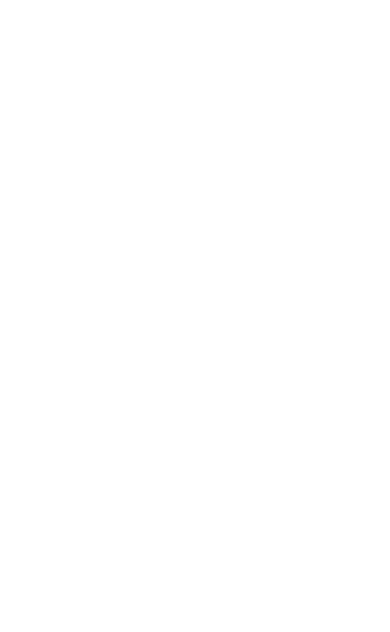
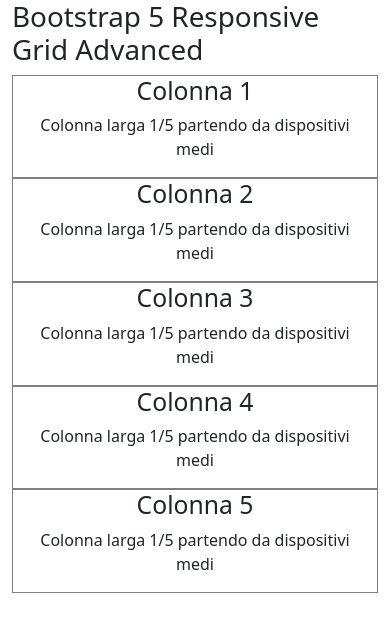
Before and after one commit to giuseppecasaburi/htmlcss-bootstrap-layout, a plain HTML site: page esercizio bonus/index.html in a window 390 px wide. Drawn offline with nearby package versions, Linux system fonts and the light colour scheme.

Commit message:
feat: sezione a 5 colonne mobile (completate)

```diff
--- a/esercizio bonus/css/style.css
+++ b/esercizio bonus/css/style.css
@@ -0,0 +1,7 @@
+[class^="col-sm"] {
+    border: 1px solid gray;
+}
+
+.container {
+    margin: 0 auto;
+}
--- a/esercizio bonus/index.html
+++ b/esercizio bonus/index.html
@@ -12,13 +12,36 @@
 <body>
     <!-- HEADER -->
     <header>
-
+        <div class="container-sm">
+            <h1>Bootstrap 5 Responsive Grid Advanced</h1>
+        </div>
     </header>
     <!-- /HEADER -->
 
     <!-- SEZIONE 5 COLONNE -->
     <section>
-
+        <div class="container row text-center">
+            <div class="col-sm-12 ">
+                <h2>Colonna 1</h2>
+                <p>Colonna larga 1/5 partendo da dispositivi medi</p>
+            </div>
+            <div class="col-sm-12">
+                <h2>Colonna 2</h2>
+                <p>Colonna larga 1/5 partendo da dispositivi medi</p>
+            </div>
+            <div class="col-sm-12">
+                <h2>Colonna 3</h2>
+                <p>Colonna larga 1/5 partendo da dispositivi medi</p>
+            </div>
+            <div class="col-sm-12">
+                <h2>Colonna 4</h2>
+                <p>Colonna larga 1/5 partendo da dispositivi medi</p>
+            </div>
+            <div class="col-sm-12">
+                <h2>Colonna 5</h2>
+                <p>Colonna larga 1/5 partendo da dispositivi medi</p>
+            </div>
+        </div>
     </section>
     <!-- SEZIONE 5 COLONNE -->
 
```
